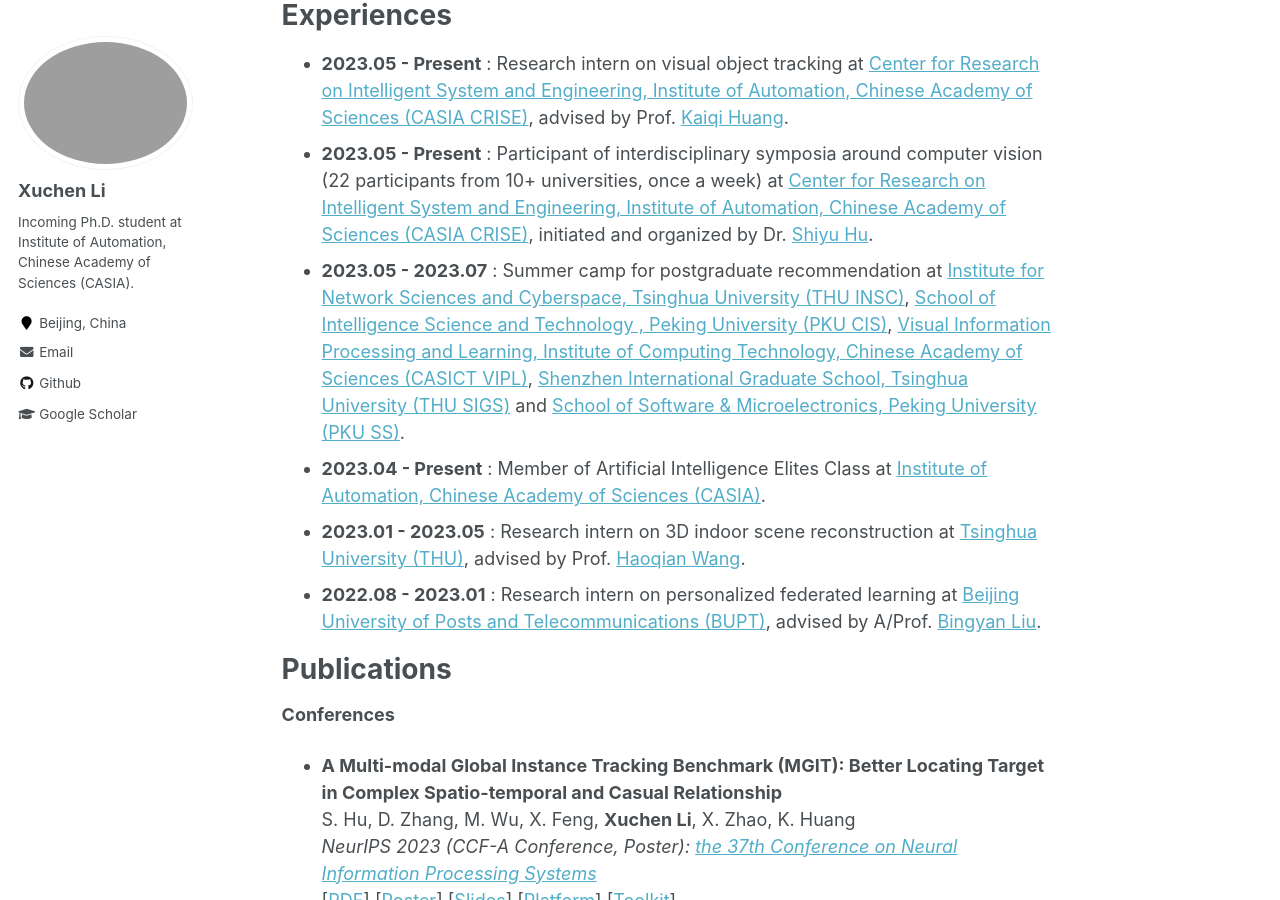
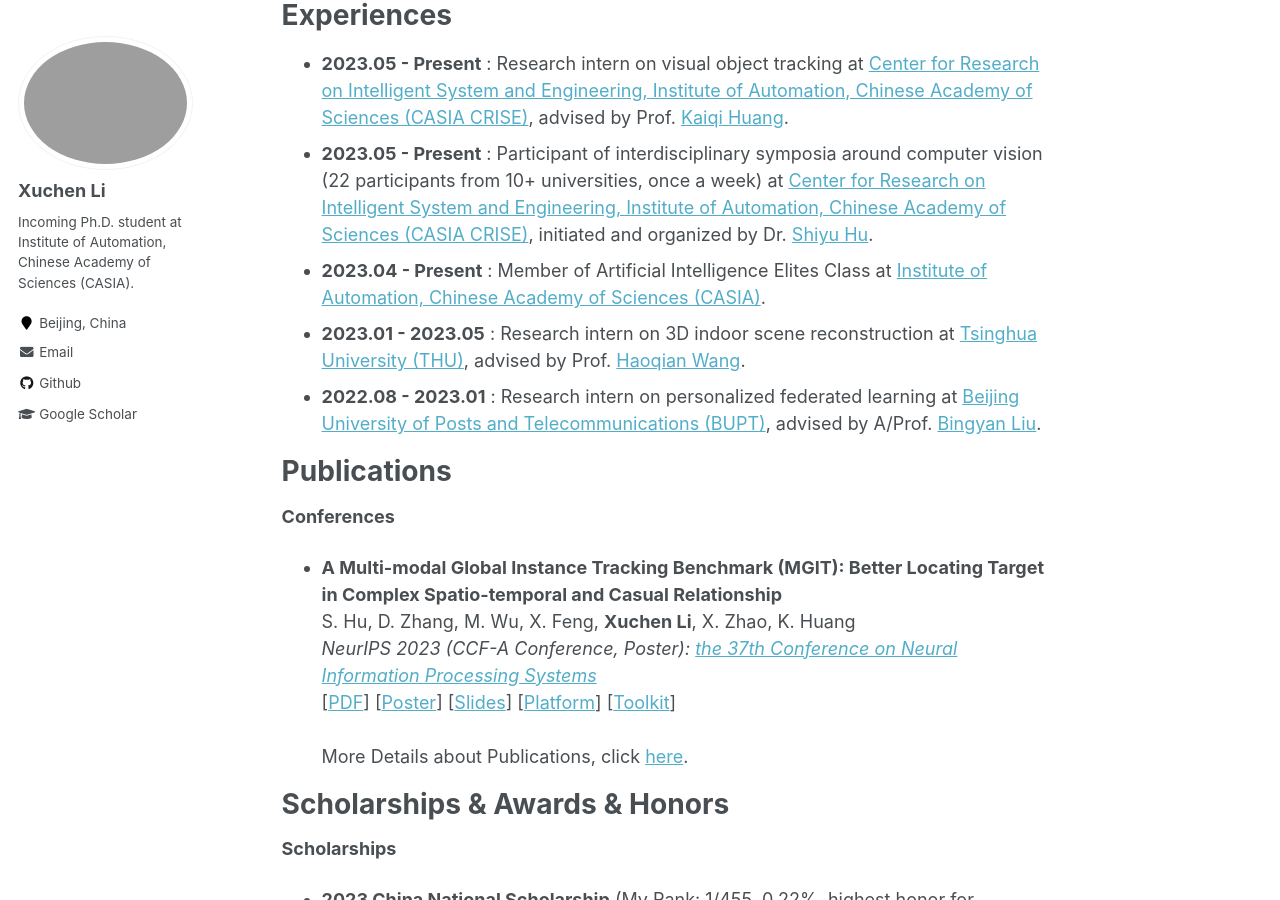
Before and after one commit to Xuchen-Li/Xuchen-Li.github.io, a Jekyll site: the page built from _pages/about.md, in a window 1280 px wide and 900 px high, scrolled down 1359 px. Built offline with Jekyll 4.4.1, drawn with Linux system fonts in a browser that asks for light colours.

Commit message:
更新 about.md

```diff
--- a/_pages/about.md
+++ b/_pages/about.md
@@ -42,9 +42,9 @@ Education
 Experiences
 ======
 * **2023.05 - Present** : Research intern on visual object tracking at [Center for Research on Intelligent System and Engineering, Institute of Automation, Chinese Academy of Sciences (CASIA CRISE)](http://www.crise.ia.ac.cn/),  advised by Prof. [Kaiqi Huang](https://people.ucas.ac.cn/~huangkaiqi?language=en).
-* **2023.05 - Present** : Participant of interdisciplinary symposia around computer vision (22 participants from 10+ universities, once a week) at [Center for Research on Intelligent System and Engineering, Institute of Automation, Chinese Academy of Sciences (CASIA CRISE)](http://www.crise.ia.ac.cn/),  initiated and organized by Dr. [Shiyu Hu](https://huuuuusy.github.io/).
-* **2023.05 - 2023.07** : Summer camp for postgraduate recommendation at [Institute for Network Sciences and Cyberspace, Tsinghua University (THU INSC)](https://www.insc.tsinghua.edu.cn/), [School of Intelligence Science and Technology
+* **2023.05 - Present** : Participant of interdisciplinary symposia around computer vision (22 participants from 10+ universities, once a week) at [Center for Research on Intelligent System and Engineering, Institute of Automation, Chinese Academy of Sciences (CASIA CRISE)](http://www.crise.ia.ac.cn/),  initiated and organized by Dr. [Shiyu Hu](https://huuuuusy.github.io/).<!--* **2023.05 - 2023.07** : Summer camp for postgraduate recommendation at [Institute for Network Sciences and Cyberspace, Tsinghua University (THU INSC)](https://www.insc.tsinghua.edu.cn/), [School of Intelligence Science and Technology
 , Peking University (PKU CIS)](https://www.cis.pku.edu.cn/index.htm), [Visual Information Processing and Learning, Institute of Computing Technology, Chinese Academy of Sciences (CASICT VIPL)](http://vipl.ict.ac.cn/en/index.html), [Shenzhen International Graduate School, Tsinghua University (THU SIGS)](https://www.sigs.tsinghua.edu.cn/en/) and [School of Software & Microelectronics, Peking University (PKU SS)](https://www.ss.pku.edu.cn/).
+-->
 * **2023.04 - Present** : Member of Artificial Intelligence Elites Class at [Institute of Automation, Chinese Academy of Sciences (CASIA)](http://english.ia.cas.cn/).
 * **2023.01 - 2023.05** : Research intern on 3D indoor scene reconstruction at [Tsinghua University (THU)](https://www.tsinghua.edu.cn/en/),  advised by Prof. [Haoqian Wang](https://scholar.google.com/citations?hl=zh-CN&user=eldgnIYAAAAJ&hl=en).
 * **2022.08 - 2023.01** : Research intern on personalized federated learning at [Beijing University of Posts and Telecommunications (BUPT)](https://www.bupt.edu.cn/), advised by A/Prof. [Bingyan Liu](https://lebyni.github.io/).
```
